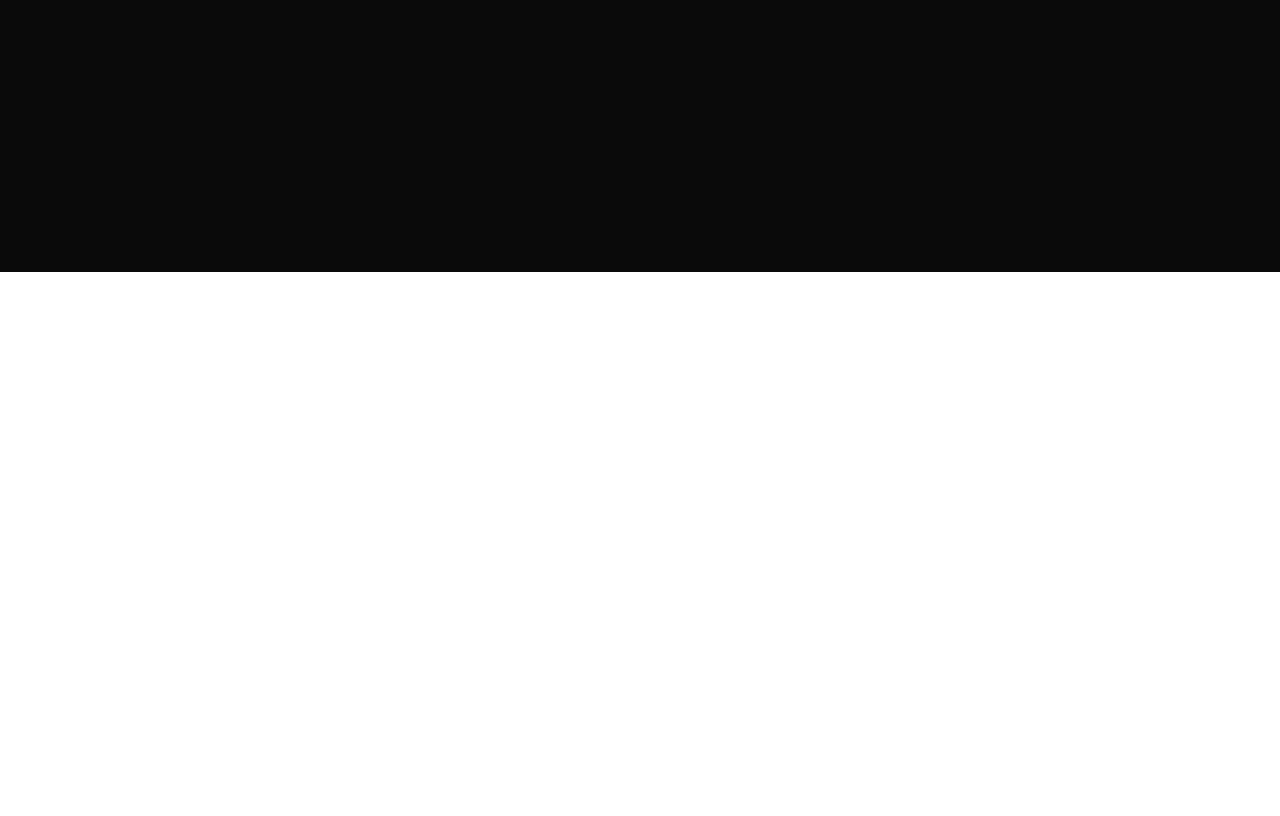
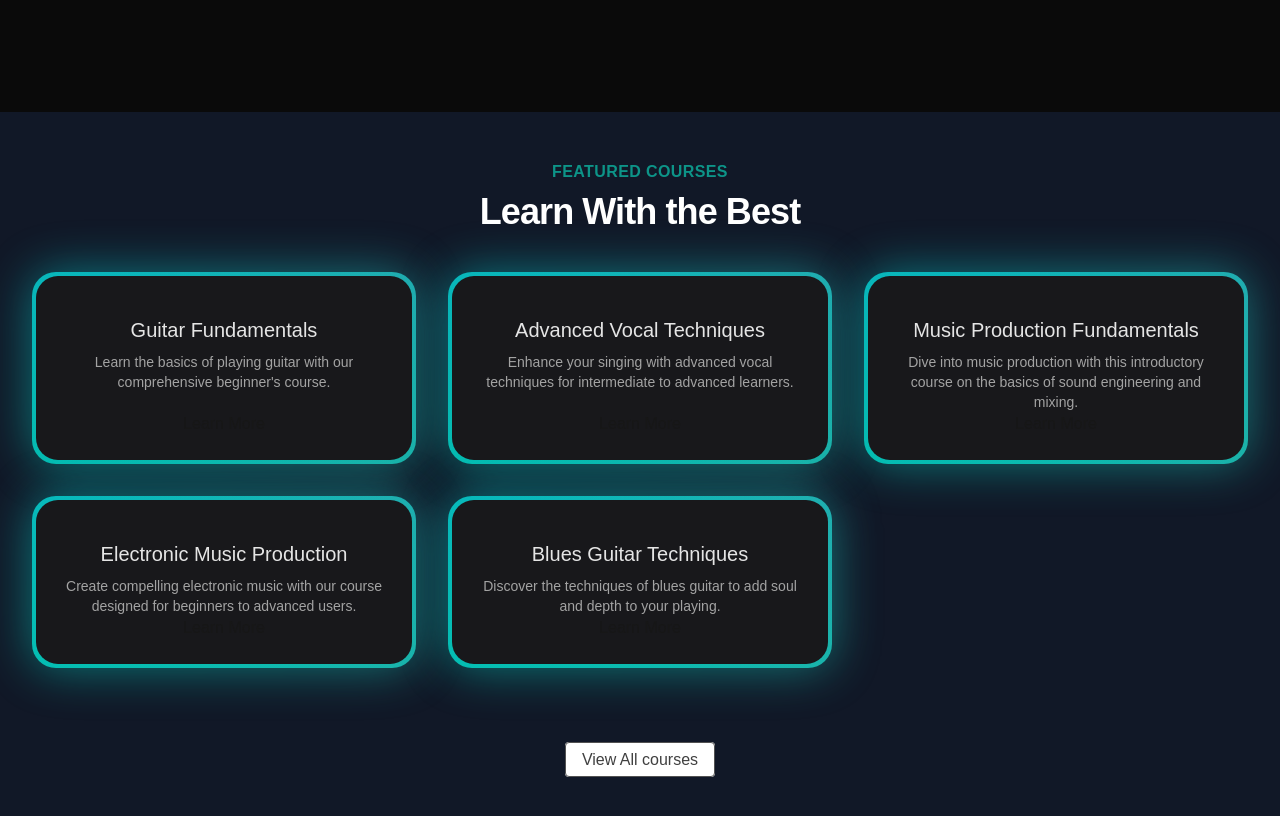
Before and after one commit to Tejas-pr/music-academy, a Next.js app: page / in a window 1280 px wide. Shown: the part 528-1344 px from the top of the page. Before the commit the page ends 800 px from the top, so only its background shows below. Built offline with nearby package versions, Linux system fonts and the light colour scheme.

Commit message:
FeaturedCourses section

```diff
--- a/src/app/page.tsx
+++ b/src/app/page.tsx
@@ -1,3 +1,4 @@
+import FeaturedCourses from "@/components/FeaturedCourses";
 import HeroSection from "@/components/HeroSection";
 
 export default function Home() {
@@ -5,6 +6,7 @@
     <>
       <main className="min-h-screen bg-black/[0.96] antialiased bg-grid-white/[0.02]">
         <HeroSection />
+        <FeaturedCourses />
       </main>
     </>
   );
--- /dev/null
+++ b/src/components/FeaturedCourses.tsx
@@ -0,0 +1,58 @@
+'use client'
+import Link from "next/link"
+import courseData from "../data/music_courses.json"
+import { BackgroundGradient } from "./ui/background-gradient"
+
+interface Course{
+    id: number,
+    title: string,
+    slug: string,
+    description: string,
+    price: number,
+    instructor: string,
+    isFeatured: boolean,
+
+}
+
+function FeaturedCourses() {
+    const featuredCourses = courseData.courses.filter((course:Course) => course.isFeatured)
+
+
+  return (
+    <div className="py-12 bg-gray-900">
+        <div>
+            <div className="text-center">
+                <h2 className="text-base text-teal-600 font-semibold tracking-wide uppercase">FEATURED COURSES</h2>
+                <p className="mt-2 text-3xl leading-8 font-extrabold tracking-tight text-white sm:text-4xl">Learn With the Best</p>
+            </div>
+        </div>
+        <div className="mt-10 mx-8">
+            <div className="grid grid-cols-1 sm:grid-cols-2 lg:grid-cols-3 gap-8 justify-center">
+                {featuredCourses.map((course:Course)=> (
+                    <div key={course.id} className="flex justify-center">
+                        <BackgroundGradient
+                        className="flex flex-col rounded-[22px] bg-white dark:bg-zinc-900 overflow-hidden h-full max-w-sm">
+                            <div className="p-4 sm:p-6 flex flex-col items-center text-center flex-grow">
+                                <p className="text-lg sm:text-xl text-black mt-4 mb-2 dark:text-neutral-200">{course.title}</p>
+                                <p className="text-sm text-neutral-600 dark:text-neutral-400 flex-grow">{course.description}</p>
+                                <Link href={`/courses/${course.slug}`}>
+                                Learn More
+                                </Link>
+                            </div>
+                        </BackgroundGradient>
+                    </div>
+                ))}
+            </div>
+        </div>
+        <div className="mt-20 text-center">
+            <Link href={"/courses"}
+            className="px-4 py-2 rounded border border-neutral-600 text-neutral-700 bg-white hover:bg-gray-100 transition duration-200"
+            >
+            View All courses
+            </Link>
+        </div>
+    </div>
+  )
+}
+
+export default FeaturedCourses
--- /dev/null
+++ b/src/components/ui/background-gradient.tsx
@@ -0,0 +1,72 @@
+import { cn } from "@/lib/utils";
+import React from "react";
+import { motion } from "framer-motion";
+
+export const BackgroundGradient = ({
+  children,
+  className,
+  containerClassName,
+  animate = true,
+}: {
+  children?: React.ReactNode;
+  className?: string;
+  containerClassName?: string;
+  animate?: boolean;
+}) => {
+  const variants = {
+    initial: {
+      backgroundPosition: "0 50%",
+    },
+    animate: {
+      backgroundPosition: ["0, 50%", "100% 50%", "0 50%"],
+    },
+  };
+  return (
+    <div className={cn("relative p-[4px] group", containerClassName)}>
+      <motion.div
+        variants={animate ? variants : undefined}
+        initial={animate ? "initial" : undefined}
+        animate={animate ? "animate" : undefined}
+        transition={
+          animate
+            ? {
+                duration: 5,
+                repeat: Infinity,
+                repeatType: "reverse",
+              }
+            : undefined
+        }
+        style={{
+          backgroundSize: animate ? "400% 400%" : undefined,
+        }}
+        className={cn(
+          "absolute inset-0 rounded-3xl z-[1] opacity-60 group-hover:opacity-100 blur-xl  transition duration-500 will-change-transform",
+          " bg-[radial-gradient(circle_farthest-side_at_0_100%,#00ccb1,transparent),radial-gradient(circle_farthest-side_at_100%_0,#7b61ff,transparent),radial-gradient(circle_farthest-side_at_100%_100%,#ffc414,transparent),radial-gradient(circle_farthest-side_at_0_0,#1ca0fb,#141316)]"
+        )}
+      />
+      <motion.div
+        variants={animate ? variants : undefined}
+        initial={animate ? "initial" : undefined}
+        animate={animate ? "animate" : undefined}
+        transition={
+          animate
+            ? {
+                duration: 5,
+                repeat: Infinity,
+                repeatType: "reverse",
+              }
+            : undefined
+        }
+        style={{
+          backgroundSize: animate ? "400% 400%" : undefined,
+        }}
+        className={cn(
+          "absolute inset-0 rounded-3xl z-[1] will-change-transform",
+          "bg-[radial-gradient(circle_farthest-side_at_0_100%,#00ccb1,transparent),radial-gradient(circle_farthest-side_at_100%_0,#7b61ff,transparent),radial-gradient(circle_farthest-side_at_100%_100%,#ffc414,transparent),radial-gradient(circle_farthest-side_at_0_0,#1ca0fb,#141316)]"
+        )}
+      />
+
+      <div className={cn("relative z-10", className)}>{children}</div>
+    </div>
+  );
+};
```
